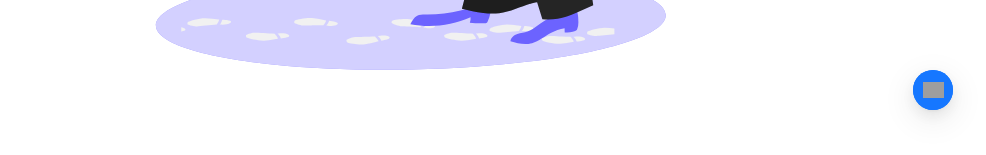
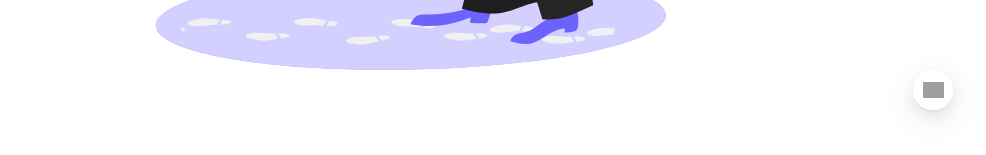
Before and after one commit to Lxg1c/React-todo-list, a React (Vite) app: page / in a window 1280 px wide. Shown: the part 642-797 px from the top of the page, without its empty margins (233-1219 px from the left). Built offline with nearby package versions, Linux system fonts and the light colour scheme; grey boxes are pictures that could not be loaded.

Commit message:
changed theme

```diff
--- a/src/components/FloatBtn.tsx
+++ b/src/components/FloatBtn.tsx
@@ -1,23 +1,28 @@
-import React, {ReactNode} from 'react';
-import { FloatButton } from 'antd';
+import React, { ReactNode } from 'react';
+import {ConfigProvider, FloatButton} from 'antd';
+import {CustomFloatBtn} from "../utils/const.ts";
 
 interface FloatBtnProps {
     children: ReactNode;
     onClick: () => void;
 }
 
-const FloatBtn: React.FC<FloatBtnProps> = ({ children, onClick}) => {
+const FloatBtn: React.FC<FloatBtnProps> = ({ children, onClick }) => {
     return (
         <>
-            <FloatButton
-                onClick={onClick}
-                shape="circle"
-                type="primary"
-                style={{ insetInlineEnd: 94 }}
-                icon={children}
-            />
+            <ConfigProvider theme={CustomFloatBtn}>
+                <FloatButton
+                    onClick={onClick}
+                    shape="circle"
+                    style={{
+                        insetInlineEnd: 94,
+                    }}
+                    icon={children}
+                />
+            </ConfigProvider>
+
         </>
-    )
-}
+    );
+};
 
 export default FloatBtn;
```
